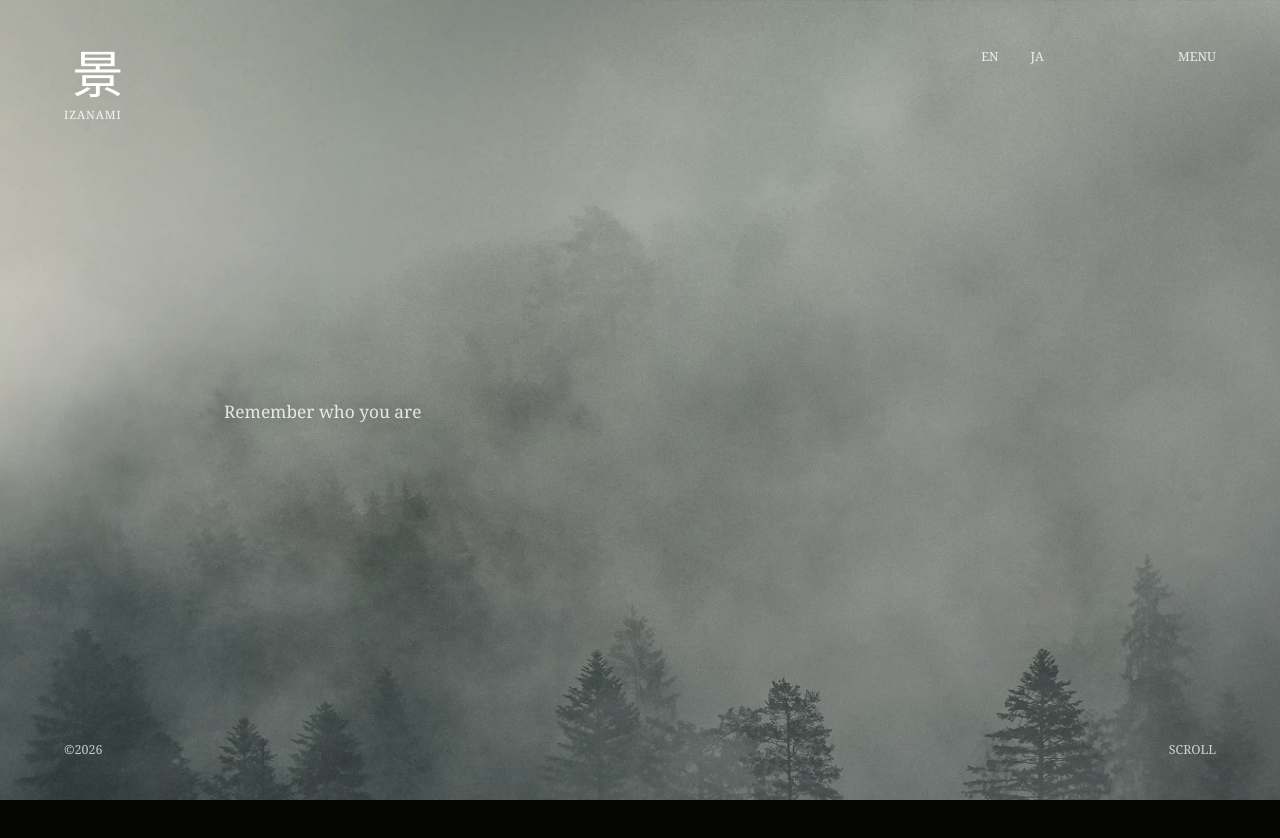
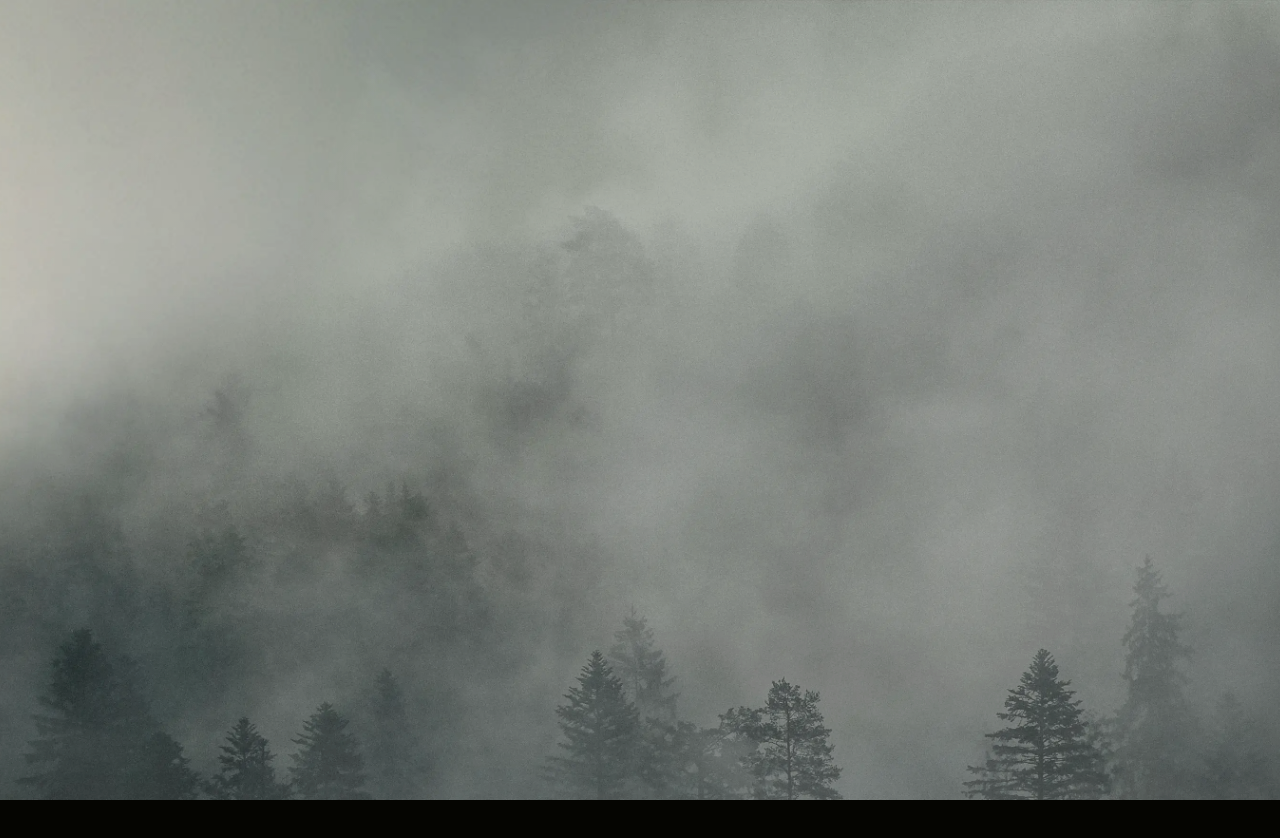
Before and after one commit to Beastly713/scroll-animation-ui, a Next.js app: page / in a window 1280 px wide. Shown: the top 838 px of the page. Built offline with nearby package versions, Linux system fonts and the light colour scheme.

Commit message:
landing: cleaned

```diff
--- a/src/components/LandingExperience.tsx
+++ b/src/components/LandingExperience.tsx
@@ -426,27 +426,7 @@ export default function LandingExperience() {
         <div ref={toneRef} className="tone-wash" />
         <div ref={darkVeilRef} className="dark-veil" />
 
-        <header className="landing-chrome">
-          <div className="brand">
-            <div className="brand-mark">景</div>
-            <div className="brand-name">IZANAMI</div>
-          </div>
-
-          <nav className="top-nav">
-            <span>EN</span>
-            <span>JA</span>
-            <span>MENU</span>
-          </nav>
-        </header>
-
-        <div ref={titleRef} className="landing-title">
-          Remember who you are
-        </div>
-
-        <div className="landing-meta">
-          <span>©2026</span>
-          <span>SCROLL</span>
-        </div>
+        <div ref={titleRef} className="landing-title" />
       </section>
     </main>
   );
```
